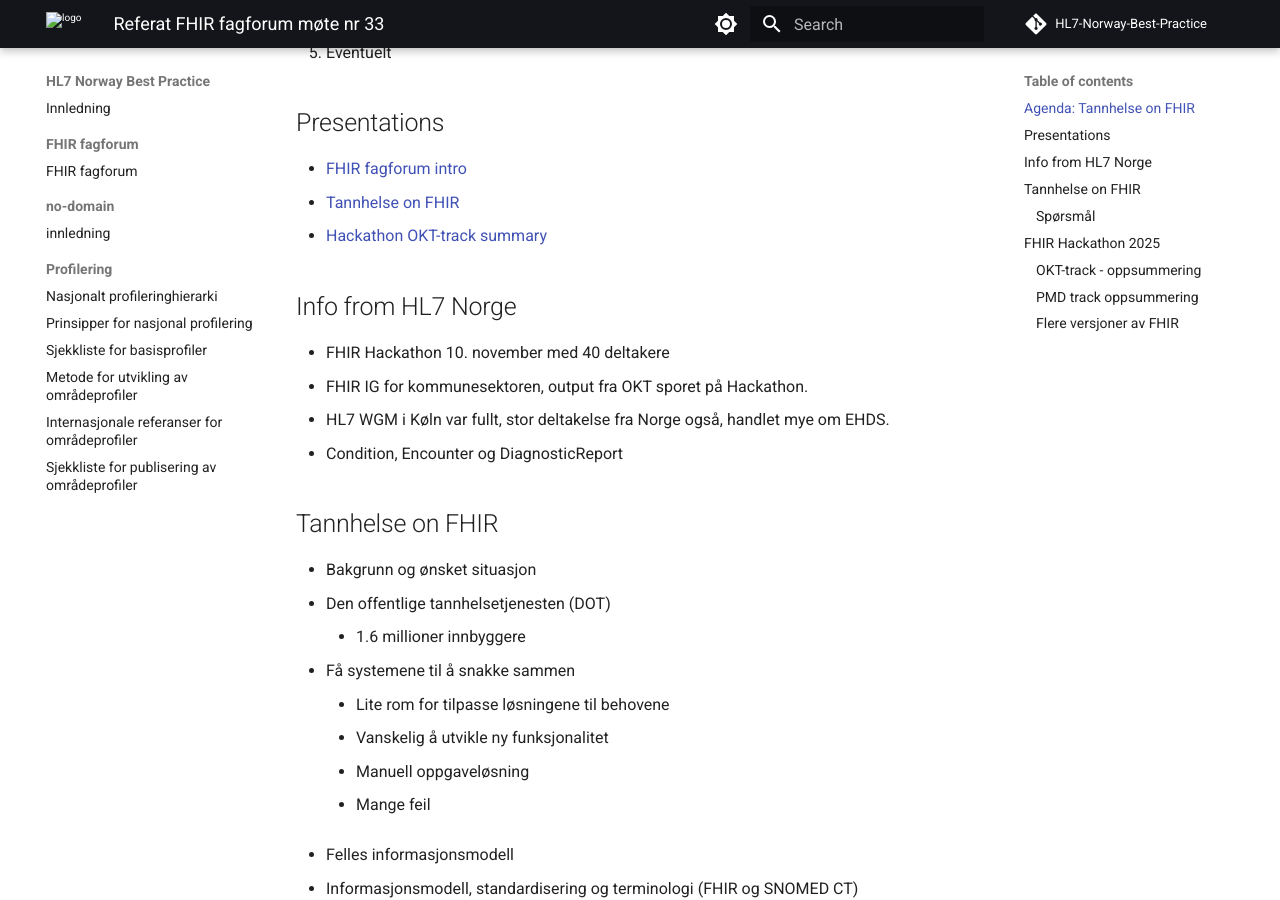
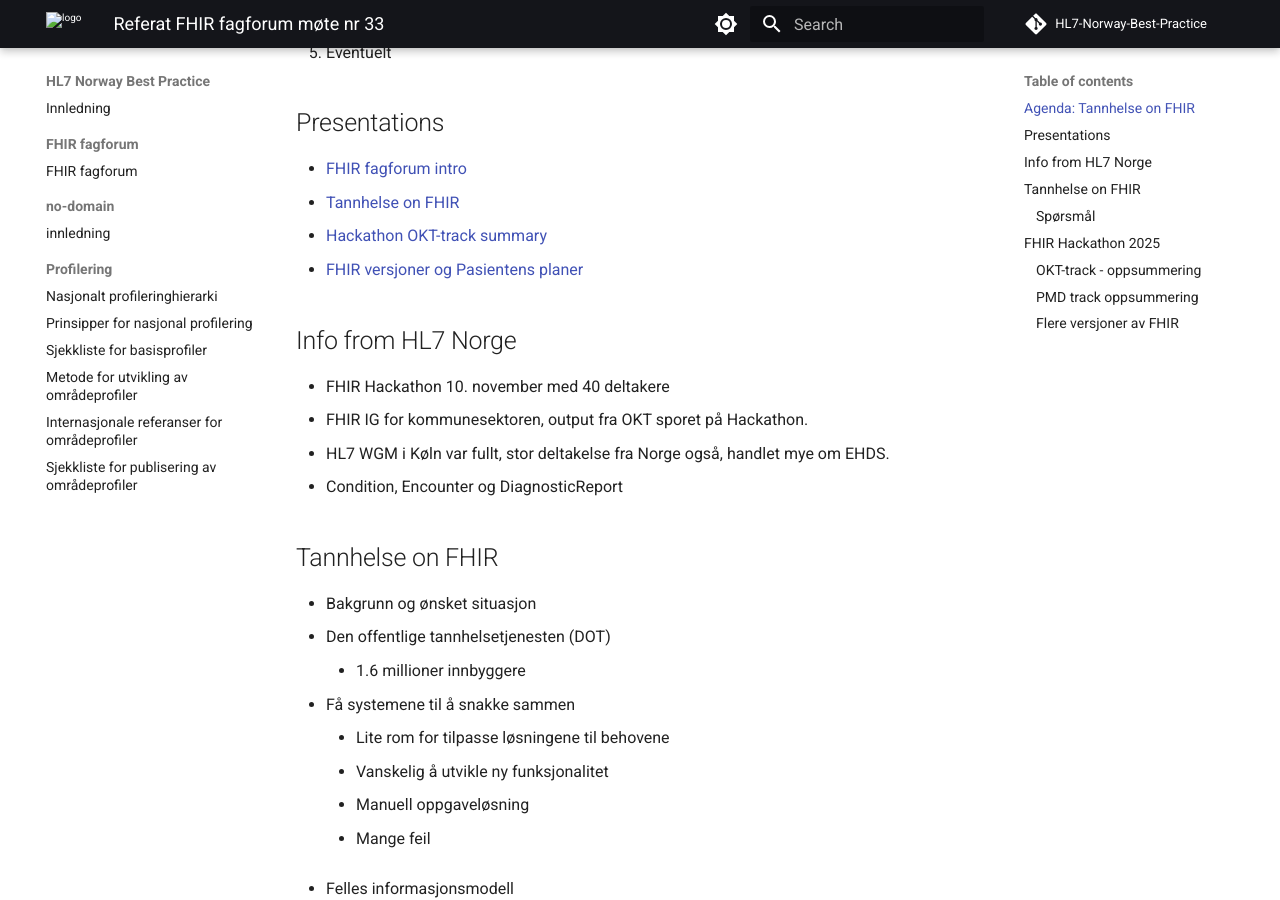
Before and after one commit to HL7Norway/best-practice, an MkDocs documentation site: the page built from docs/FHIR-faglig-forum/_referat/2025-12-10-referat.md, in a window 1280 px wide and 900 px high, scrolled down 551 px. Built offline with MkDocs 1.6.1 and Material for MkDocs 9.7.7, drawn with Linux system fonts in a browser that asks for light colours; comment, search, counter and statistics services are not loaded.

Commit message:
presentasjon FFF 33

```diff
--- a/docs/FHIR-faglig-forum/_referat/2025-12-10-referat.md
+++ b/docs/FHIR-faglig-forum/_referat/2025-12-10-referat.md
@@ -27,6 +27,7 @@
 * [FHIR fagforum intro](../docs/FHIR-faglig-forum/presentasjon/2025-12-10-FHIR-fagforum-33.pdf)
 * [Tannhelse on FHIR](../docs/FHIR-faglig-forum/presentasjon/2025-12-10-Tannhelse.pdf)
 * [Hackathon OKT-track summary](../docs/FHIR-faglig-forum/presentasjon/2025-12-10-hackathon-OKT-track.pptx)
+* [FHIR versjoner og Pasientens planer](../docs/FHIR-faglig-forum/presentasjon/2025-12-10-FHIR-versjoner.pdf)
 
 ## Info from HL7 Norge
 
```
Also changed, not shown: 1 other file.
